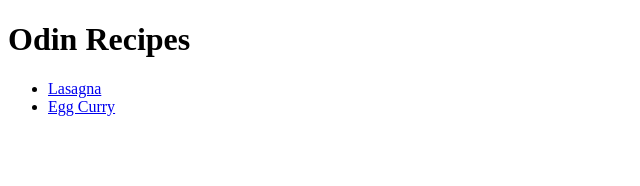
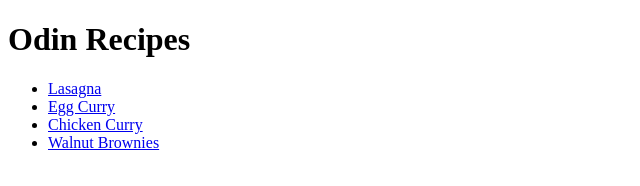
Before and after one commit to kimanisjournal/odin-recipes, a plain HTML site: page index.html in a window 1280 px wide. Shown: the whole page, without its empty margins (0-640 px from the left). Drawn offline with Linux system fonts and the light colour scheme.

Commit message:
feat: added 2 more recipes added 2 more links on the home page to the 2 new recipes

```diff
--- a/index.html
+++ b/index.html
@@ -8,6 +8,8 @@
         <ul>
         <li><a href="recipes/lasagna.html">Lasagna</a></li>
         <li><a href="recipes/EggCurry.html">Egg Curry</a></li>
+        <li><a href="recipes/ChickenCurry.html">Chicken Curry</a></li>
+        <li><a href="recipes/Brownies.html">Walnut Brownies</a></li>
         </ul>
     </body>
 </html>
```
